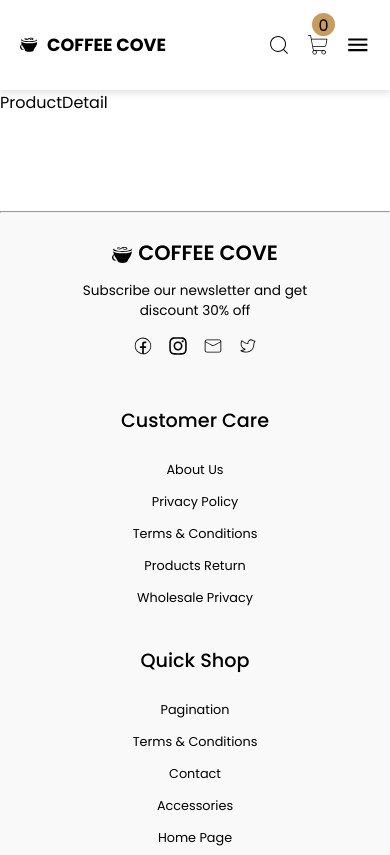
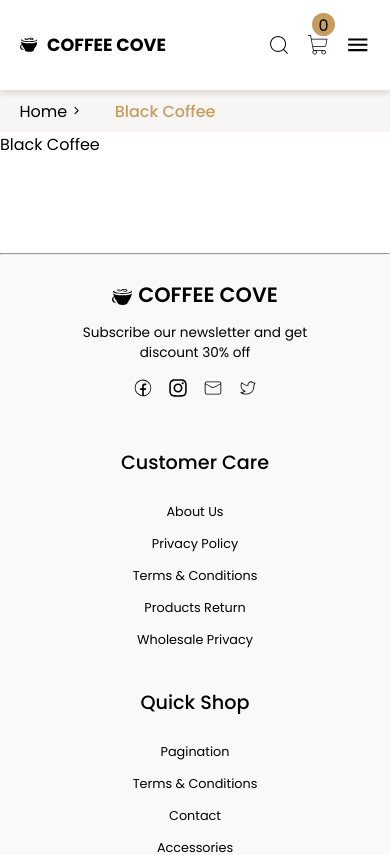
Before and after one commit to jenisha987/Coffee-Shop, a React (Vite) app in the folder coffee-shop/: page /productdetail/1 in a window 390 px wide. Shown: the top 855 px of the page. Built offline with nearby package versions, Linux system fonts and the light colour scheme.

Commit message:
product-detail

```diff
--- a/coffee-shop/src/App.css
+++ b/coffee-shop/src/App.css
@@ -678,6 +678,9 @@ td {
         font-size: 1rem;
     }
 
+    .cart-header-p {
+        width: 90%;
+    }
     .cart-item-section {
         width: 90%;
     }
@@ -867,6 +870,9 @@ td {
         font-size: 1rem;
     }
 
+    .cart-header-p {
+        width: 90%;
+    }
     .cart-item-section {
         width: 90%;
         margin: 0 auto;
@@ -875,20 +881,6 @@ td {
     .cart-table {
         display: none;
     }
-    /* .cart-mobile {
-        display: block;
-        border: 1px solid rgb(229, 225, 225);
-    }
-    table {
-        width: 100%;
-        border: none;
-    }
-    .table-quantity button {
-        border: 1px solid rgb(210, 209, 209);
-        padding: 0.1rem 0.1rem 0.1rem 0.1rem;
-        background: none;
-    }  */
-
     .cart-mobile {
         display: flex;
         flex-direction: column;
--- a/coffee-shop/src/App.jsx
+++ b/coffee-shop/src/App.jsx
@@ -51,7 +51,7 @@ const App = () => {
       <Route path='/' element={<Home addToCart={addToCart} cart={cart} />} />
       <Route path='*' element={<Error />} />
       <Route path='/cart' element={<Cart cart={cart} setCart={setCart} removeFromCart={removeFromCart} />} />
-      <Route path='/productdetail/:id' element={<ProductDetail />} />
+      <Route path='/productdetail/:productId' element={<ProductDetail />} />
     </Routes>
     <Footer />
     </BrowserRouter>
--- a/coffee-shop/src/components/ProductDetail.jsx
+++ b/coffee-shop/src/components/ProductDetail.jsx
@@ -1,7 +1,30 @@
-import React from 'react'
+import React, { useState } from 'react';
+import { Link, useParams } from 'react-router-dom';
+import { IoIosArrowForward } from "react-icons/io";
+import { products_list } from '../Data/Products';
 
 export const ProductDetail = () => {
+
+  const { productId } = useParams();
+
+  const product = products_list.find(item => item.id === parseInt(productId));
+
+  if (!product) {
+    return <p>Product not found.</p>
+  }
+
   return (
-    <div>ProductDetail</div>
+    <div className="cart-page">
+      <div className='cart-header'>
+        <div className='cart-header-p'>
+            <Link to="/">Home <span><IoIosArrowForward /></span></Link>
+            <p className='cart-head'>{product.title}</p>
+        </div>
+      </div>
+
+      <div className='product-detail'>
+        <p>{product.title}</p>
+      </div>
+    </div>
   )
 }
```
